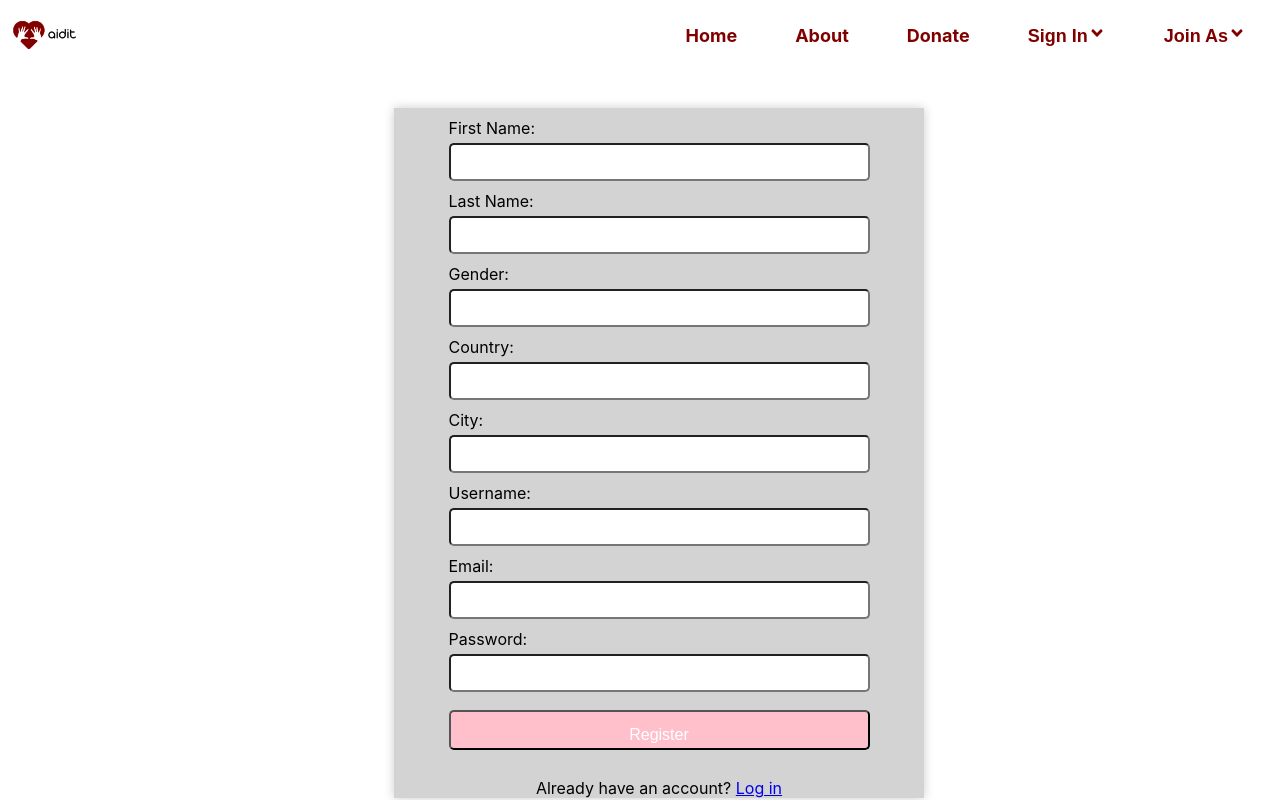
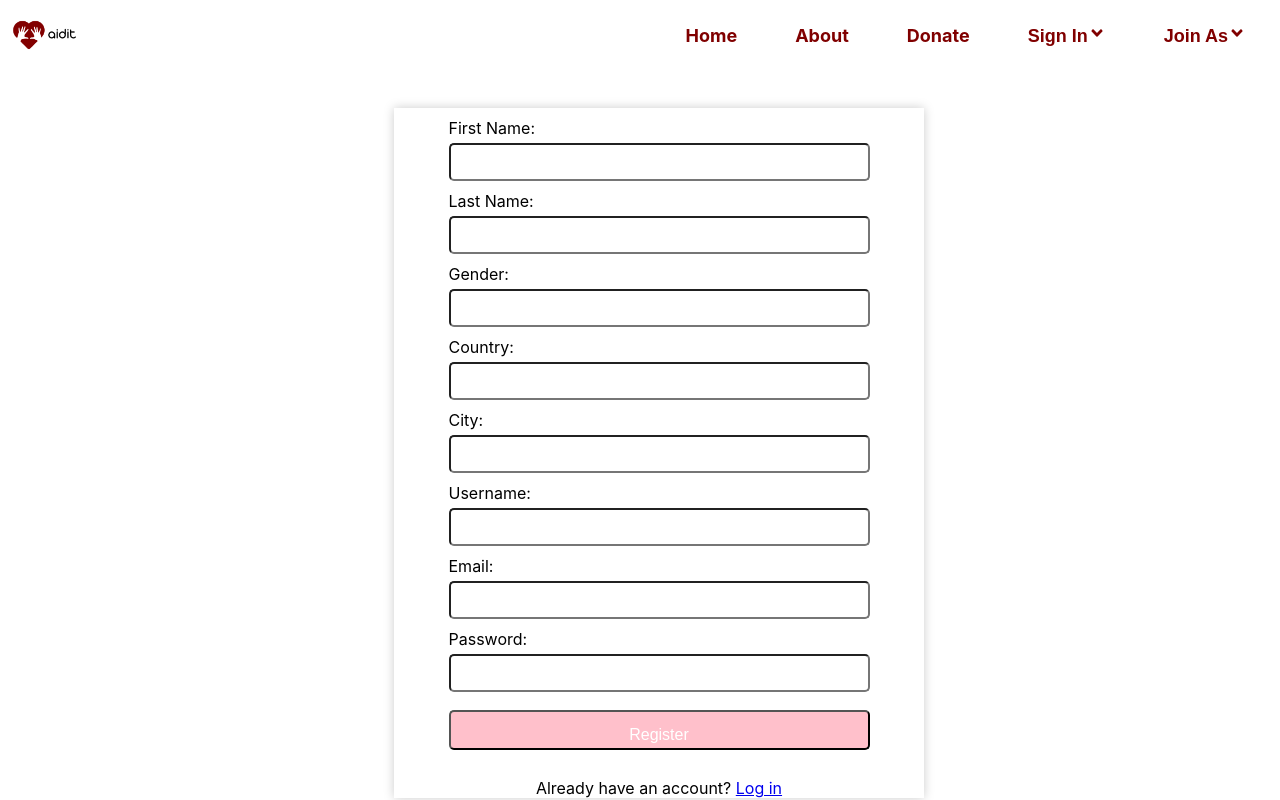
Before and after one commit to AIDIT-A-Humanitarian-Cause/Aidit_Hackathon, a React (Create React App) app in the folder client/: page /join/donor/register in a window 1280 px wide. Built offline with nearby package versions, Linux system fonts and the light colour scheme.

Commit message:
color added

```diff
--- a/client/src/components/DonorRegister.js
+++ b/client/src/components/DonorRegister.js
@@ -9,7 +9,7 @@ const FormContainer = styled.div`
   margin-top: 38px;
   margin-left : 38px;
 
-  background-color: lightgray;
+  background-color: white;
   flex-direction: column;
   justify-content : center;
   align-items: center;
--- a/client/src/components/InstitutionRegister.js
+++ b/client/src/components/InstitutionRegister.js
@@ -6,7 +6,7 @@ import axios from "../api/axios";
 import Navbar from "./NavBar";
 const FormContainer = styled.div`
   display: flex;
-  background-color: lightgray;
+  background-color: white;
   flex-direction: column;
   align-items: center;
   padding-left : 100px;
```
